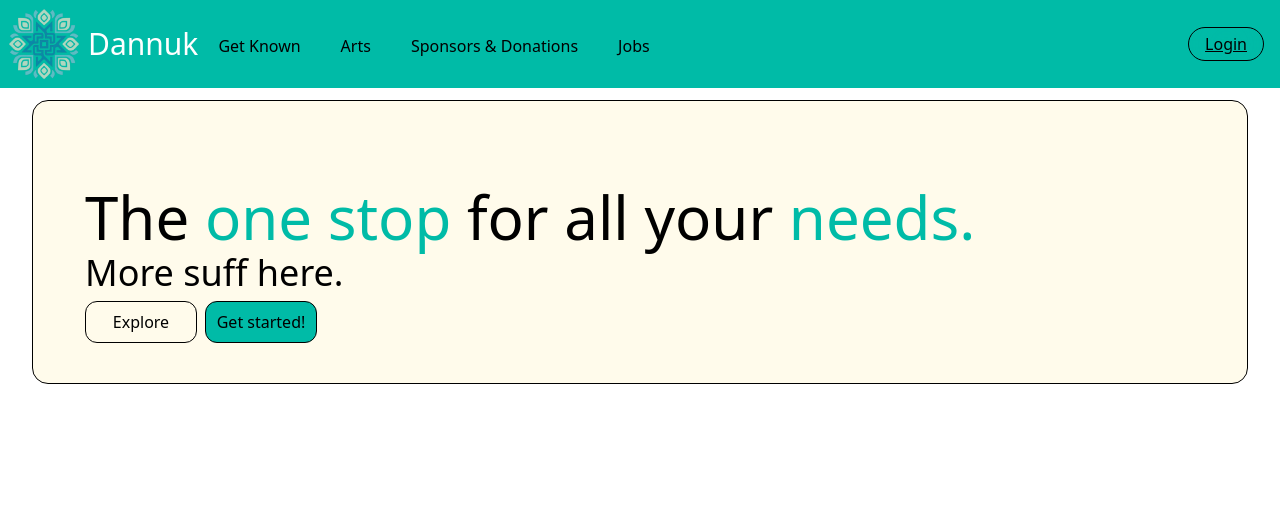
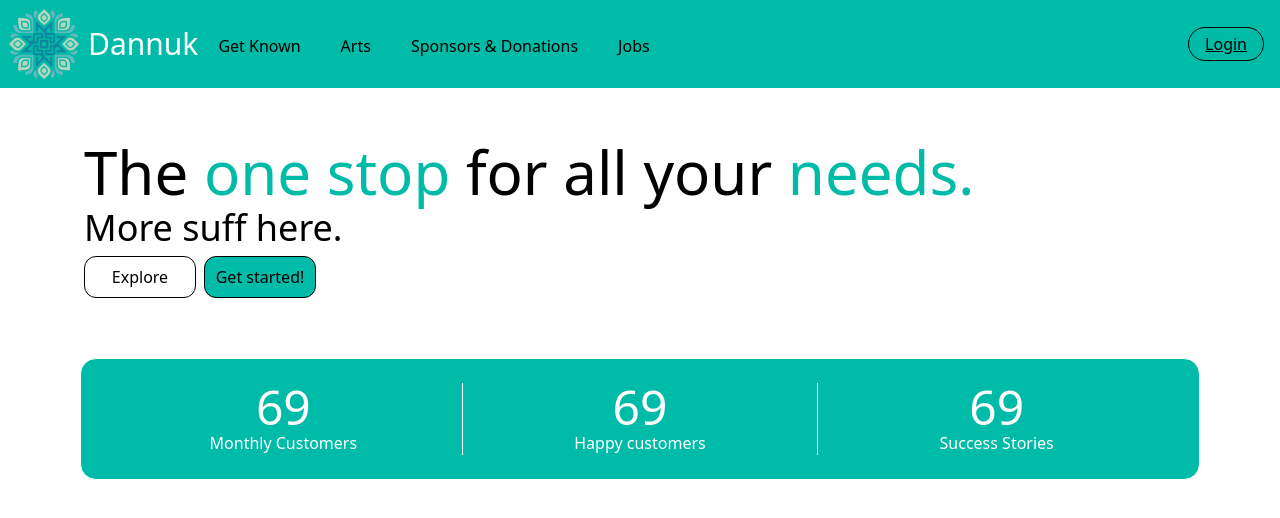
Before and after one commit to super-roomi/dannuk-frontend, a React (Vite) app in the folder dannuk/: page /home in a window 1280 px wide. Shown: the top 518 px of the page. Built offline with nearby package versions, Linux system fonts and the light colour scheme.

Commit message:
Statistics Board added to home

```diff
--- a/dannuk/src/components/Card.jsx
+++ b/dannuk/src/components/Card.jsx
@@ -11,7 +11,7 @@ function Card({ imgLink, title, description, icon, buttonLabel, link }) {
     return (
         <motion.div
             //className={click ? `flex border p-4 flex-1` : `flex border p-4`}
-            className={click ? `relative h-15 w-full border rounded-2xl p-5 items-center text-center` : `relative h-15 w-full border rounded-2xl p-5 items-center text-center`}
+            className={click ? `relative h-15 w-full border rounded-2xl p-5 items-center text-center` : `relative h-15 w-full border rounded-2xl p-5 items-center text-center hover:cursor-pointer`}
             initial={{ scale: 0.9 }}
             animate={{ height: 'auto' }}
             whileTap={{ scale: 0.80 }}
--- a/dannuk/src/pages/Home.jsx
+++ b/dannuk/src/pages/Home.jsx
@@ -1,7 +1,8 @@
-import React from 'react'
 import Navbar from '../components/Navbar'
 import Card from '../components/Card'
-import { HandshakeIcon } from 'lucide-react'
+// eslint-disable-next-line no-unused-vars
+import { motion } from 'motion/react'
+
 
 function Home() {
     return (
@@ -17,8 +18,8 @@ function Home() {
                 </div> */}
 
 
-                <div className='flex flex-row border rounded-2xl bg-amber-50 mx-8 mt-3 p-6'>
-                    <div className='flex flex-col p-4 flex-1 ml-3 lg:mt-10 md:mt-19 sm:mt-2'>
+                <div className='flex flex-row rounded-2xl mx-8 p-6'>
+                    <div className='flex flex-col p-4 flex-1 ml-3 lg:mt-2 md:mt-19 sm:mt-2'>
                         <h1 className='lg:text-6xl text-6xl mt-1.5'>The <span className='text-teal-500'>one stop</span> for all your <span className='text-teal-500'>needs.</span></h1>
                         <h1 className="lg:text-4xl text-3xl mt-1.5">More suff here.</h1>
                         <div className='flex gap-x-2'>
@@ -30,6 +31,8 @@ function Home() {
                         <img src="/logo.png" alt="" className='absolute bottom-0 -right-84 z-1 h-svh animate-spin duration-500' style={{ animationDuration: '30s' }} />
                     </div> */}
                 </div>
+
+                {/* Mobile-only cards */}
                 <div className='flex flex-col px-2 overflow-x-hidden md:hidden w-full mt-5'>
                     <p className='text-center text-xl'>tap on any of the following cards to know more!</p>
                 </div>
@@ -37,9 +40,55 @@ function Home() {
                     <Card buttonLabel={"Submit your CV!"} icon={"🤝"} imgLink={"/cv.png"} link={"/lol"} title={"Find a Job"} description={"the job you will find, purpose, you will not."} />
                     <Card buttonLabel={"Discover art!"} icon={"🎨"} imgLink={"/art.png"} link={"/lmao"} title={"Arts"} description={"Discover the various art forms of kurdish origins, from poerty to painting, explore or submit your own!"} />
                     <Card buttonLabel={"Donate now!"} icon={"💰"} imgLink={"/donation.png"} link={"/xd"} title={"Donations & Sponsors"} description={"Find startups and businesses you deem fit to recieve your funding!"} />
-                    <Card buttonLabel={"Get known!"} icon={"📸"} imgLink={"/donation.png"} link={"/hahs"} title={"Get Known"} description={"Get the recognition you need for your business, in a quick and cost-effective manner"} />
+                    <Card buttonLabel={"Get known!"} icon={"📸"} imgLink={"/getknown.png"} link={"/hahs"} title={"Get Known"} description={"Get the recognition you need for your business, in a quick and cost-effective manner"} />
                 </div>
-            </div>
+
+                {/* Statistics board (he liked the one he saw from karencrowd) */}
+                <div className='flex md:flex-row flex-col content-center items-center md:mx-20 mx-8 mt-5 p-6 border rounded-2xl bg-teal-500 text-white gap-y-5'>
+                    <div className='md:flex md:flex-col flex-1/3 md:items-center justify-center'>
+                        <motion.p
+                            initial={{ opacity: 0, scale: 0 }}
+                            animate={{ opacity: 1, scale: 1 }}
+                            transition={{
+                                default: { type: "spring" },
+                                ease: "easeIn",
+                                duration: 0.3
+                            }}
+                            className='text-5xl text-center'>
+                            69
+                        </motion.p>
+                        <p>Monthly Customers</p>
+                    </div>
+                    <div className='md:flex md:flex-col flex-1/3 md:items-center md:border-l-1 md:border-r-1 justify-center'>
+                        <motion.p
+                            initial={{ opacity: 0, scale: 0 }}
+                            animate={{ opacity: 1, scale: 1 }}
+                            transition={{
+                                default: { type: "spring" },
+                                ease: "easeIn",
+                                duration: 0.5
+                            }}
+                            className='text-5xl text-center'>
+                            69
+                        </motion.p>
+                        <p>Happy customers</p>
+                    </div>
+                    <div className='md:flex md:flex-col flex-1/3 md:items-center justify-center'>
+                        <motion.p
+                            initial={{ opacity: 0, scale: 0 }}
+                            animate={{ opacity: 1, scale: 1 }}
+                            transition={{
+                                default: { type: "spring" },
+                                ease: "easeIn",
+                                duration: 0.7
+                            }}
+                            className='text-5xl text-center'>
+                            69
+                        </motion.p>
+                        <p>Success Stories</p>
+                    </div>
+                </div>
+            </div >
         </>
     )
 }
```
Also changed, not shown: dannuk/getknown.png (added).
